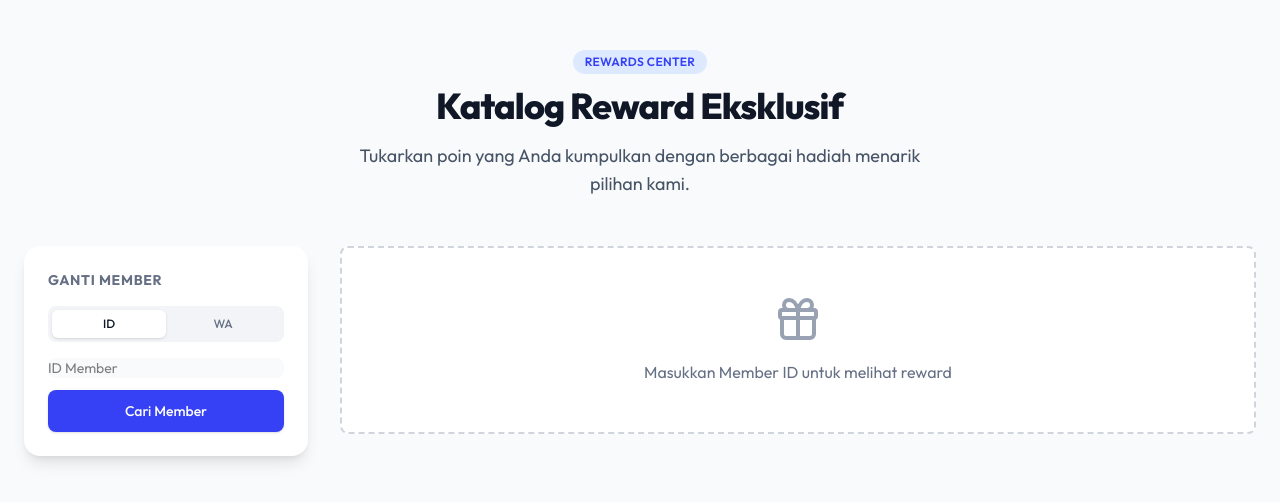
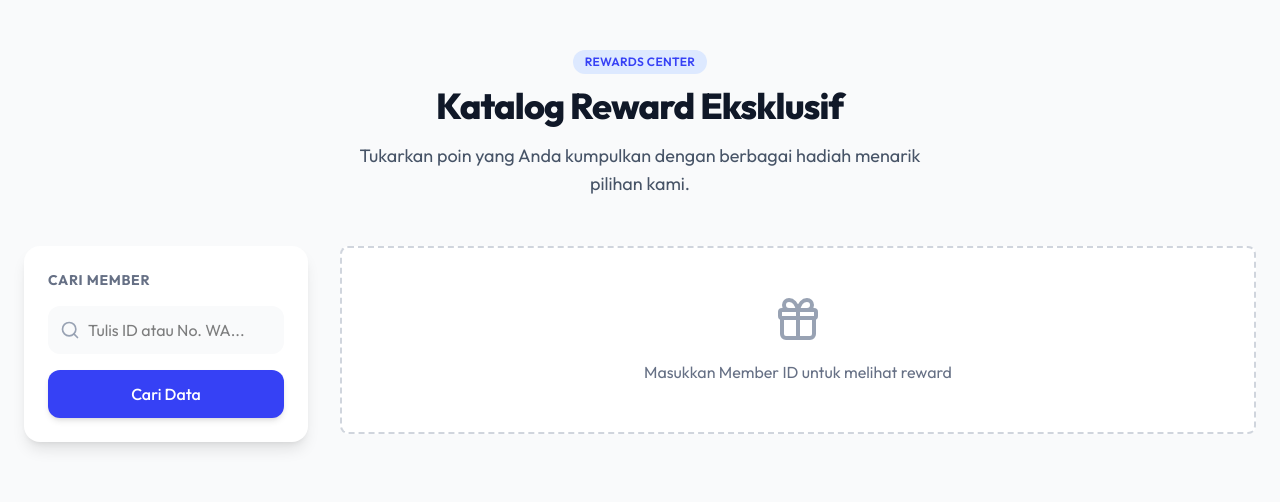
Before and after one commit to achsan490/reward_system, a Next.js app: page /member/rewards in a window 1280 px wide. Shown: the top 502 px of the page. Built offline with nearby package versions, Linux system fonts and the light colour scheme; no server answers; the database is empty.

Commit message:
UI Improvements: Modernize Search Bar in Member Rewards

```diff
--- a/src/app/member/rewards/page.tsx
+++ b/src/app/member/rewards/page.tsx
@@ -53,9 +53,24 @@ function MemberRewardsContent() {
         }
     };
 
+    const handleSearch = async () => {
+        let type: SearchType = "memberId";
+        const val = searchValue.trim();
+
+        // Auto-detect phone number
+        if (val.startsWith("08") || val.startsWith("62") || val.startsWith("+62")) {
+            type = "phone";
+        }
+
+        // If detection changes state, we might want to update it for UI consistency,
+        // but for now just pass to search function.
+        setSearchType(type);
+        await handleSearchDirect(type, val);
+    };
+
     const handleSearchDirect = async (type: SearchType, value: string) => {
         if (!value.trim()) {
-            setError(type === "memberId" ? "Masukkan Member ID" : "Masukkan Nomor WhatsApp");
+            setError("Masukkan ID atau No. WA");
             return;
         }
 
@@ -77,10 +92,6 @@ function MemberRewardsContent() {
         } else {
             setError(result.error || "Member tidak ditemukan");
         }
-    };
-
-    const handleSearch = async () => {
-        await handleSearchDirect(searchType, searchValue);
     };
 
     const filteredCatalogs = filter === "affordable" && member
@@ -127,32 +138,42 @@ function MemberRewardsContent() {
                     <div className="lg:col-span-1 space-y-6">
                         {/* Search Card */}
                         <div className="bg-white rounded-2xl shadow-lg p-6 dark:bg-gray-800 dark:border dark:border-gray-700">
-                            <h3 className="text-sm uppercase tracking-wider text-gray-500 font-bold mb-4 dark:text-gray-400">Ganti Member</h3>
+                            <h3 className="text-sm uppercase tracking-wider text-gray-500 font-bold mb-4 dark:text-gray-400">Cari Member</h3>
 
-                            <div className="flex rounded-lg bg-gray-100 p-1 mb-4 dark:bg-gray-700">
-                                <button type="button" onClick={() => { setSearchType("memberId"); setSearchValue(""); setError(""); setMember(null); }} className={`flex-1 py-1.5 text-xs font-medium rounded-md transition-all ${searchType === "memberId" ? "bg-white shadow text-gray-900" : "text-gray-500 hover:text-gray-700 dark:text-gray-400"}`}>ID</button>
-                                <button type="button" onClick={() => { setSearchType("phone"); setSearchValue(""); setError(""); setMember(null); }} className={`flex-1 py-1.5 text-xs font-medium rounded-md transition-all ${searchType === "phone" ? "bg-white shadow text-gray-900" : "text-gray-500 hover:text-gray-700 dark:text-gray-400"}`}>WA</button>
+                            <div className="space-y-4">
+                                <div className="relative">
+                                    <div className="absolute inset-y-0 left-0 pl-3 flex items-center pointer-events-none">
+                                        <Search className="h-5 w-5 text-gray-400" />
                                     </div>
-
-                            <div className="space-y-3">
                                     <input
                                         type="text"
                                         value={searchValue}
                                         onChange={(e) => setSearchValue(e.target.value)}
                                         onKeyPress={(e) => e.key === "Enter" && handleSearch()}
-                                    placeholder={searchType === "memberId" ? "ID Member" : "No. WhatsApp"}
-                                    className="block w-full rounded-lg border-gray-300 bg-gray-50 text-sm focus:border-brand-500 focus:ring-brand-500 dark:bg-gray-900 dark:border-gray-600 dark:text-white"
+                                        placeholder="Tulis ID atau No. WA..."
+                                        className="block w-full pl-10 pr-4 py-3 rounded-xl border-gray-200 bg-gray-50 text-base focus:border-brand-500 focus:ring-brand-500 transition-shadow dark:bg-gray-900 dark:border-gray-700 dark:text-white"
                                         disabled={loading}
                                     />
+                                </div>
                                 <button
                                     onClick={handleSearch}
                                     disabled={loading}
-                                    className="w-full flex justify-center items-center py-2.5 px-4 border border-transparent rounded-lg shadow-sm text-sm font-medium text-white bg-brand-600 hover:bg-brand-700 focus:outline-none focus:ring-2 focus:ring-offset-2 focus:ring-brand-500 disabled:opacity-50"
+                                    className="w-full py-3 px-4 bg-brand-600 hover:bg-brand-700 text-white font-medium rounded-xl shadow-md hover:shadow-lg transform transition-all active:scale-95 disabled:opacity-70 disabled:cursor-not-allowed flex justify-center items-center gap-2"
                                 >
-                                    {loading ? "..." : "Cari Member"}
+                                    {loading ? (
+                                        <div className="h-5 w-5 animate-spin rounded-full border-2 border-white border-t-transparent" />
+                                    ) : (
+                                        <>
+                                            Cari Data
+                                        </>
+                                    )}
                                 </button>
                             </div>
-                            {error && <p className="mt-2 text-xs text-red-600 dark:text-red-400">{error}</p>}
+                            {error && (
+                                <div className="mt-3 p-3 rounded-lg bg-red-50 text-red-600 text-sm flex items-center gap-2 dark:bg-red-900/20 dark:text-red-400">
+                                    <span className="font-bold">!</span> {error}
+                                </div>
+                            )}
                         </div>
 
                         {/* Member Info Card */}
```
Lines whose indentation alone changed are shown as unchanged.
